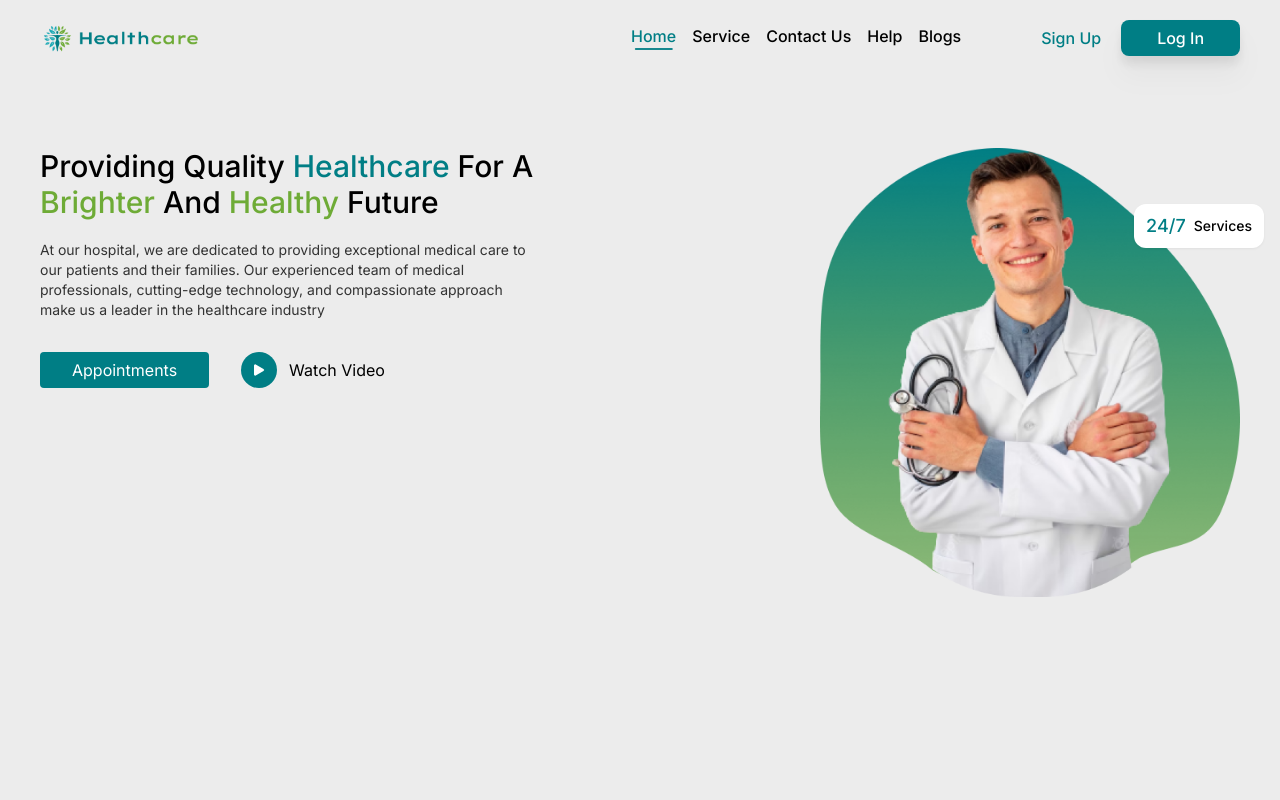
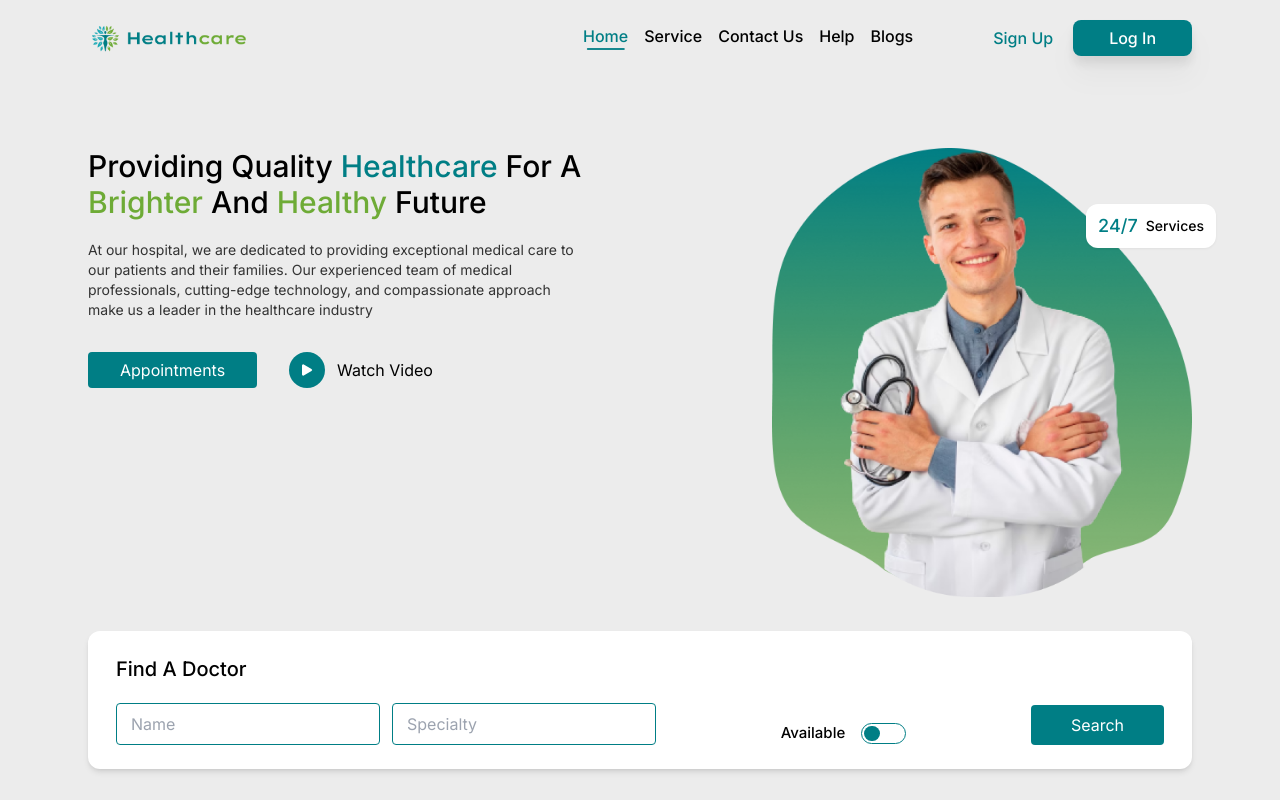
Before and after one commit to lasha-codes/health-appointment-system, a Next.js app: page / in a window 1280 px wide. Built offline with nearby package versions, Linux system fonts and the light colour scheme.

Commit message:
find_doctor component design is done

```diff
--- a/src/app/layout.tsx
+++ b/src/app/layout.tsx
@@ -17,7 +17,9 @@ export default function RootLayout({
 }>) {
   return (
     <html lang='en'>
-      <body className={`${inter.className} px-10 py-2 bg-[#ECECEC]`}>
+      <body
+        className={`${inter.className} px-5 sm:px-10 md:px-14 lg:px-20 xl:px-[5.5rem] 2xl:px-[6.5rem] py-2 bg-[#ECECEC]`}
+      >
         <Header />
         {children}
       </body>
--- a/src/app/page.tsx
+++ b/src/app/page.tsx
@@ -1,9 +1,11 @@
 import TopSection from '@/components/top_section'
+import FindDoctorSection from '@/components/find_doctor'
 
 const Home = () => {
   return (
     <>
       <TopSection />
+      <FindDoctorSection />
     </>
   )
 }
--- /dev/null
+++ b/src/components/find_doctor.tsx
@@ -0,0 +1,34 @@
+'use client'
+
+const FindDoctorSection = () => {
+  return (
+    <div className='w-full bg-white shadow-md mt-10 flex px-7 py-6 items-end justify-between rounded-xl'>
+      <div className='flex flex-col items-start gap-5'>
+        <h2 className='text-xl font-medium'>Find A Doctor</h2>
+        <div className='flex items-center gap-3'>
+          <input
+            type='text'
+            placeholder='Name'
+            className='py-2 rounded border outline-none border-main_green px-3.5'
+          />
+          <input
+            type='text'
+            placeholder='Specialty'
+            className='py-2 rounded border outline-none border-main_green px-3.5'
+          />
+        </div>
+      </div>
+      <div className='flex items-center gap-4'>
+        <span className='font-medium text-[15px]'>Available</span>
+        <div className='w-[45px] h-[21px] px-[2px] py-[2px] rounded-full border border-main_green'>
+          <div className={`bg-main_green h-full w-[16px] rounded-full`} />
+        </div>
+      </div>
+      <button className='px-10 py-2 rounded bg-main_green text-white hover:bg-main_green/80 transition-all duration-300 ease-in-out'>
+        Search
+      </button>
+    </div>
+  )
+}
+
+export default FindDoctorSection
```
